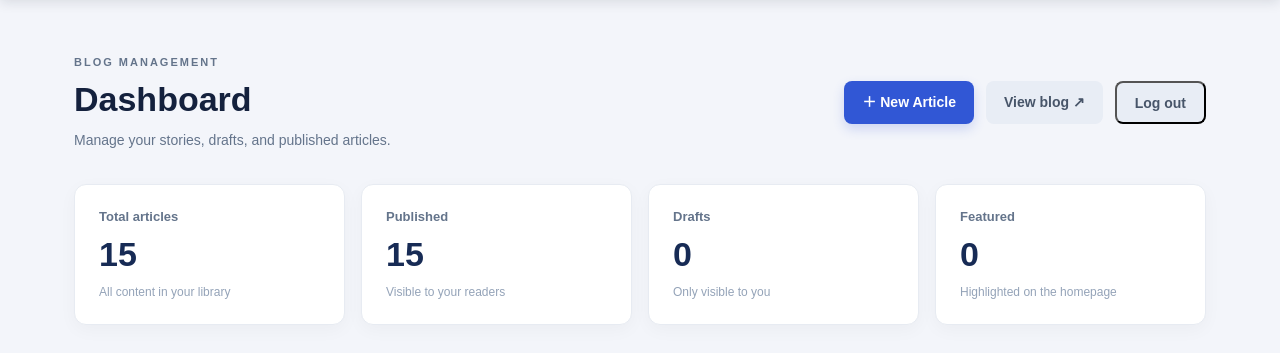
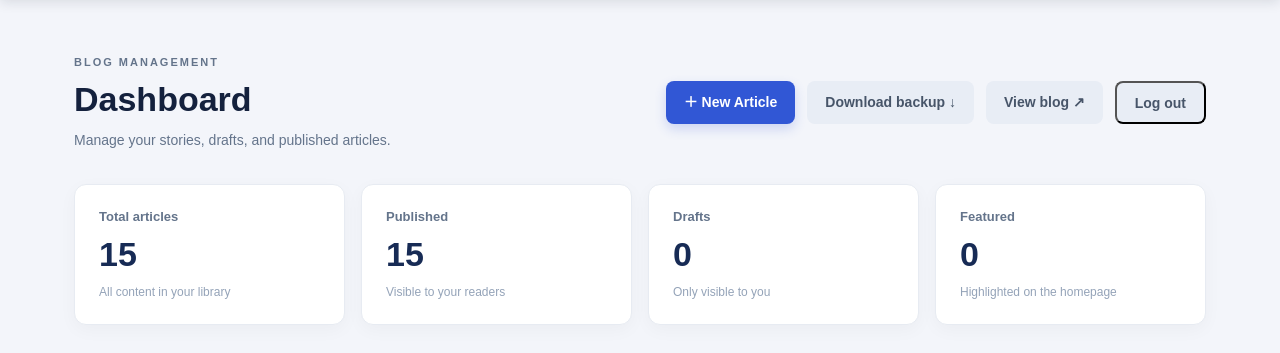
Before and after one commit to ugochi74/personal-blog, a Flask app: page /admin/dashboard in a window 1280 px wide. Shown: the part 67-420 px from the top of the page. Run offline with Flask 3, Linux system fonts and the light colour scheme; the visitor is signed in with stand-in values (Sample User, id 1); parts of the project's set-up code (start-up, migrations or seed data) failed here and were passed over; some libraries are stand-ins or nearby versions.

Commit message:
Add backup download to admin dashboard

```diff
--- a/templates/admin/dashboard.html
+++ b/templates/admin/dashboard.html
@@ -13,6 +13,7 @@
         </div>
         <div class="dashboard-actions">
             <a class="button button-primary" href="{{ url_for('add_article') }}">＋ New Article</a>
+            <a class="button button-quiet" href="{{ url_for('download_backup') }}">Download backup ↓</a>
             <a class="button button-quiet" href="{{ url_for('home') }}" target="_blank" rel="noopener">View blog ↗</a>
             <form method="POST" action="{{ url_for('logout') }}">
                 <input type="hidden" name="csrf_token" value="{{ csrf_token() }}">
```
